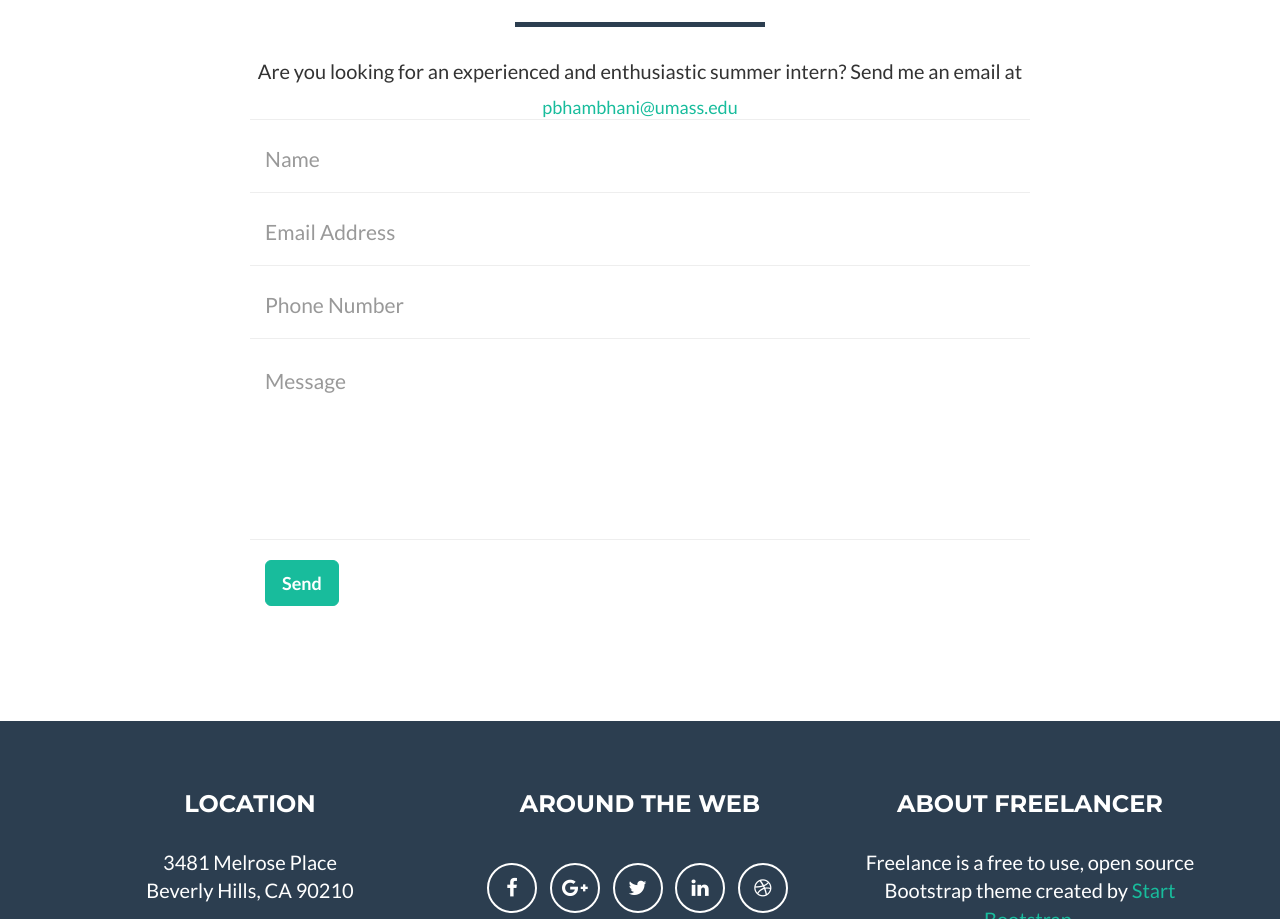
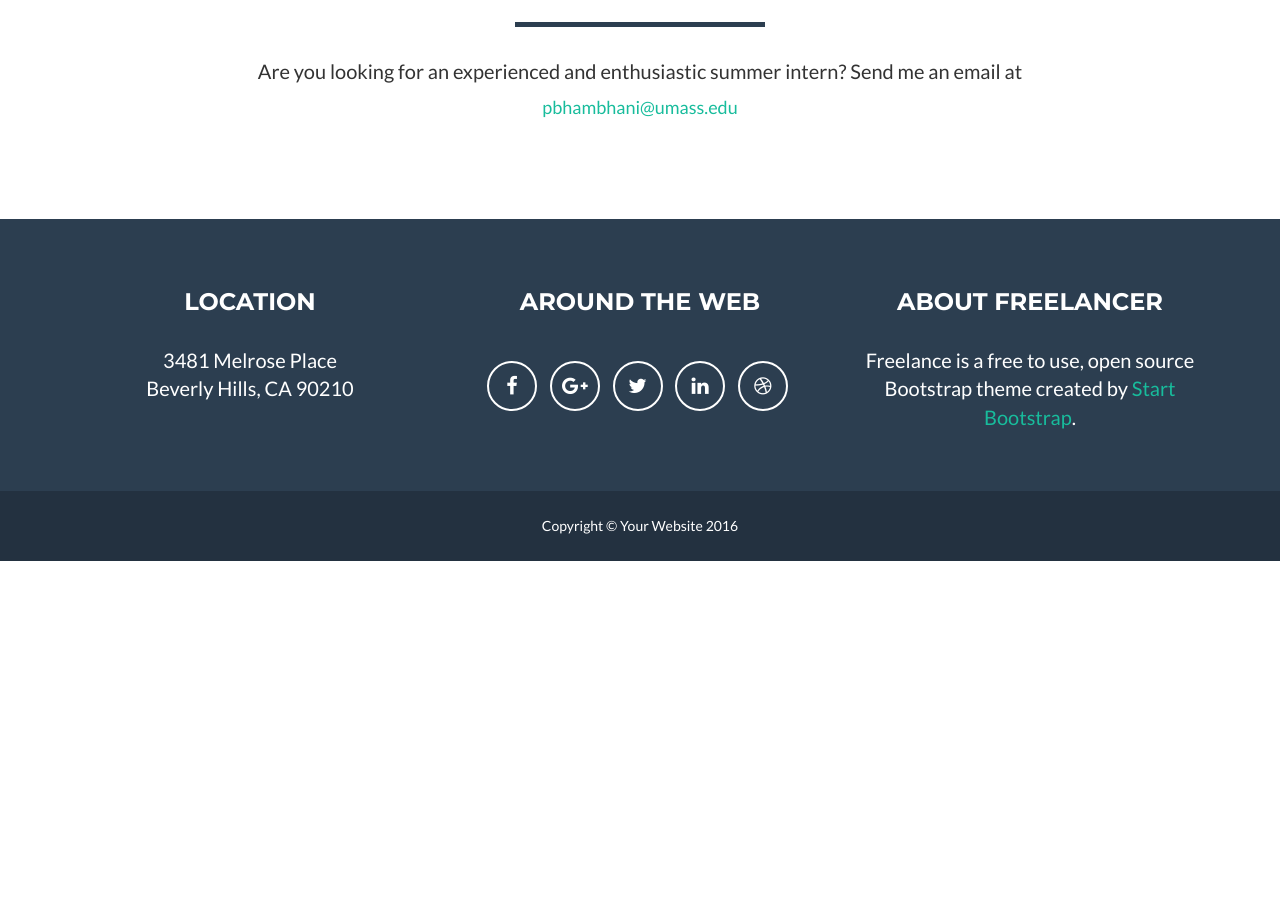
Before and after one commit to pankajb64/pankajb64.github.com, a website: page index.html in a window 1280 px wide. Shown: the part 2299-3218 px from the top of the page. After the commit the page ends 2860 px from the top, so only its background shows below. Drawn offline with nearby package versions, Linux system fonts and the light colour scheme.

Commit message:
Removed contact me form

```diff
--- a/index.html
+++ b/index.html
@@ -194,49 +194,6 @@
                     <div class="row">
                         <a class="btn-lg" href="mailto:pbhambhani@umass.edu" target="_top">pbhambhani@umass.edu</a>
                     </div>
-                </div>
-            </div>
-            <div class="row">
-                <div class="col-lg-8 col-lg-offset-2">
-                    <!-- To configure the contact form email address, go to mail/contact_me.php and update the email address in the PHP file on line 19. -->
-                    <!-- The form should work on most web servers, but if the form is not working you may need to configure your web server differently. -->
-                    <form name="sentMessage" id="contactForm" novalidate>
-                        <div class="row control-group">
-                            <div class="form-group col-xs-12 floating-label-form-group controls">
-                                <label>Name</label>
-                                <input type="text" class="form-control" placeholder="Name" id="name" required data-validation-required-message="Please enter your name.">
-                                <p class="help-block text-danger"></p>
-                            </div>
-                        </div>
-                        <div class="row control-group">
-                            <div class="form-group col-xs-12 floating-label-form-group controls">
-                                <label>Email Address</label>
-                                <input type="email" class="form-control" placeholder="Email Address" id="email" required data-validation-required-message="Please enter your email address.">
-                                <p class="help-block text-danger"></p>
-                            </div>
-                        </div>
-                        <div class="row control-group">
-                            <div class="form-group col-xs-12 floating-label-form-group controls">
-                                <label>Phone Number</label>
-                                <input type="tel" class="form-control" placeholder="Phone Number" id="phone" required data-validation-required-message="Please enter your phone number.">
-                                <p class="help-block text-danger"></p>
-                            </div>
-                        </div>
-                        <div class="row control-group">
-                            <div class="form-group col-xs-12 floating-label-form-group controls">
-                                <label>Message</label>
-                                <textarea rows="5" class="form-control" placeholder="Message" id="message" required data-validation-required-message="Please enter a message."></textarea>
-                                <p class="help-block text-danger"></p>
-                            </div>
-                        </div>
-                        <br>
-                        <div id="success"></div>
-                        <div class="row">
-                            <div class="form-group col-xs-12">
-                                <button type="submit" class="btn btn-success btn-lg">Send</button>
-                            </div>
-                        </div>
-                    </form>
                 </div>
             </div>
         </div>
```
